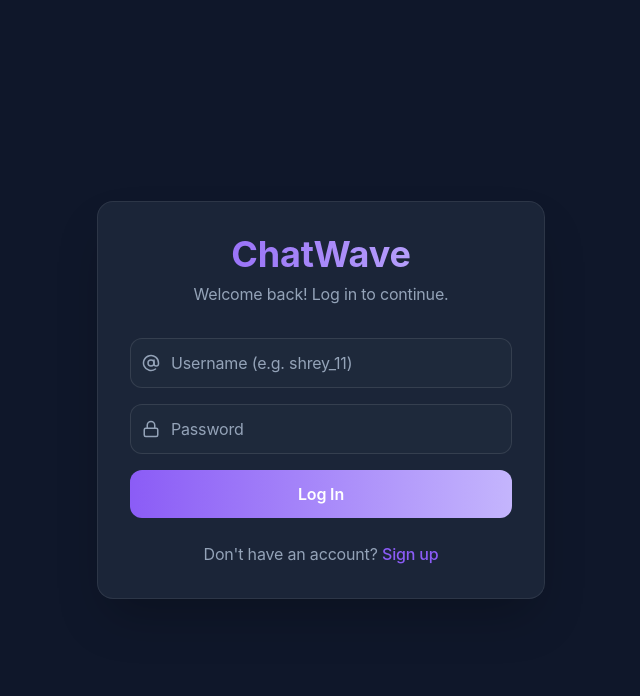
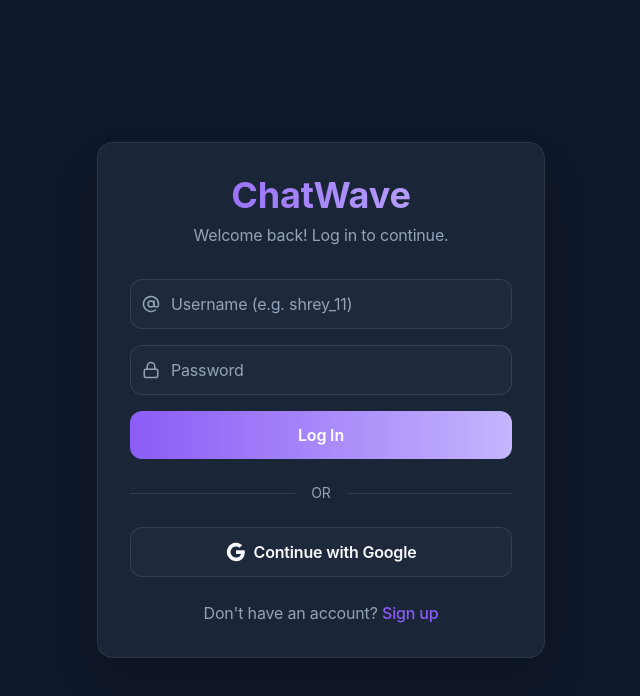
Before and after one commit to shrey123505/ChatWave, a React (Vite) app: page /login in a window 1280 px wide. Shown: the top 696 px of the page, without its empty margins (319-959 px from the left). Built offline with nearby package versions, Linux system fonts and the light colour scheme; no server answers.

Commit message:
feat: Add Google Sign-in for PWA

```diff
--- a/src/App.tsx
+++ b/src/App.tsx
@@ -1,7 +1,9 @@
 import { useEffect } from 'react';
 import { BrowserRouter, Routes, Route, Navigate } from 'react-router-dom';
-import { onAuthStateChanged } from 'firebase/auth';
-import { auth } from './lib/firebase';
+import { onAuthStateChanged, getRedirectResult } from 'firebase/auth';
+import type { User as FirebaseAuthUser } from 'firebase/auth';
+import { doc, getDoc, setDoc, collection, query, where, getDocs } from 'firebase/firestore';
+import { auth, db } from './lib/firebase';
 import { useAuthStore } from './store/useAuthStore';
 import AuthScreen from './components/auth/AuthScreen';
 import ChatLayout from './components/chat/ChatLayout';
@@ -10,7 +12,69 @@ function App() {
   const { user, loading, setUser } = useAuthStore();
 
   useEffect(() => {
-    const unsubscribe = onAuthStateChanged(auth, (u) => {
+    const ensureUserProfile = async (firebaseUser: FirebaseAuthUser) => {
+      const userRef = doc(db, 'users', firebaseUser.uid);
+      const userDoc = await getDoc(userRef);
+
+      if (!userDoc.exists()) {
+        let baseUsername = (firebaseUser.email || firebaseUser.displayName || 'user')
+          .split('@')[0]
+          .replace(/[^a-zA-Z0-9]/g, '')
+          .toLowerCase();
+
+        let candidate = baseUsername;
+        let isUnique = false;
+
+        for (let i = 0; i < 10; i++) {
+          const q = query(collection(db, 'users'), where('username', '==', candidate));
+          const snapshot = await getDocs(q);
+          if (snapshot.empty) {
+            isUnique = true;
+            break;
+          }
+          candidate = `${baseUsername}_${Math.floor(Math.random() * 1000)}`;
+        }
+
+        if (!isUnique) {
+          candidate = `${baseUsername}_${Date.now()}`;
+        }
+
+        await setDoc(userRef, {
+          uid: firebaseUser.uid,
+          name: firebaseUser.displayName || 'Anonymous',
+          username: candidate,
+          photoURL: '',
+          bio: "Hey there! I'm using ChatWave.",
+          isPrivate: false,
+          hideLastSeen: false,
+          isOnline: true,
+          lastSeen: new Date().toISOString(),
+          followersCount: 0,
+          followingCount: 0,
+          createdAt: new Date().toISOString()
+        });
+      }
+    };
+
+    const handleRedirectResult = async () => {
+      try {
+        const result = await getRedirectResult(auth);
+        if (result?.user) {
+          await ensureUserProfile(result.user);
+        }
+      } catch (error) {
+        console.error("Error from redirect result:", error);
+      }
+    };
+
+    handleRedirectResult();
+
+    const unsubscribe = onAuthStateChanged(auth, async (u) => {
+      if (u) {
+        // Just to be safe, also check/create profile on normal auth state changes
+        // if they somehow bypassed the redirect result hook (e.g. email/password first login)
+        await ensureUserProfile(u);
+      }
       setUser(u);
     });
     return () => unsubscribe();
--- a/src/components/auth/AuthScreen.tsx
+++ b/src/components/auth/AuthScreen.tsx
@@ -1,7 +1,7 @@
 import { useState } from 'react';
-import { signInWithEmailAndPassword, createUserWithEmailAndPassword, updateProfile } from 'firebase/auth';
+import { signInWithEmailAndPassword, createUserWithEmailAndPassword, updateProfile, signInWithRedirect } from 'firebase/auth';
 import { doc, setDoc } from 'firebase/firestore';
-import { auth, db } from '../../lib/firebase';
+import { auth, db, googleProvider } from '../../lib/firebase';
 import { Lock, User, AtSign, Calendar } from 'lucide-react';
 
 export default function AuthScreen() {
@@ -37,6 +37,17 @@ export default function AuthScreen() {
     } catch (err: any) {
       setError(err.message);
     } finally {
+      setLoading(false);
+    }
+  };
+
+  const handleGoogleSignIn = async () => {
+    setError('');
+    setLoading(true);
+    try {
+      await signInWithRedirect(auth, googleProvider);
+    } catch (err: any) {
+      setError(err.message);
       setLoading(false);
     }
   };
@@ -94,6 +105,38 @@ export default function AuthScreen() {
           </button>
         </form>
 
+        <div className="mt-6 flex items-center justify-center space-x-4">
+          <div className="h-px bg-white/10 flex-1"></div>
+          <span className="text-text-secondary text-sm">OR</span>
+          <div className="h-px bg-white/10 flex-1"></div>
+        </div>
+
+        <button
+          onClick={handleGoogleSignIn}
+          disabled={loading}
+          className="w-full py-3 mt-6 bg-surface border border-white/10 text-text font-semibold rounded-xl hover:bg-white/5 transition-colors disabled:opacity-50 flex justify-center items-center space-x-2"
+        >
+          <svg className="w-5 h-5" viewBox="0 0 24 24">
+            <path
+              fill="currentColor"
+              d="M22.56 12.25c0-.78-.07-1.53-.2-2.25H12v4.26h5.92c-.26 1.37-1.04 2.53-2.21 3.31v2.77h3.57c2.08-1.92 3.28-4.74 3.28-8.09z"
+            />
+            <path
+              fill="currentColor"
+              d="M12 23c2.97 0 5.46-.98 7.28-2.66l-3.57-2.77c-.98.66-2.23 1.06-3.71 1.06-2.86 0-5.29-1.93-6.16-4.53H2.18v2.84C3.99 20.53 7.7 23 12 23z"
+            />
+            <path
+              fill="currentColor"
+              d="M5.84 14.09c-.22-.66-.35-1.36-.35-2.09s.13-1.43.35-2.09V7.07H2.18C1.43 8.55 1 10.22 1 12s.43 3.45 1.18 4.93l2.85-2.22.81-.62z"
+            />
+            <path
+              fill="currentColor"
+              d="M12 5.38c1.62 0 3.06.56 4.21 1.64l3.15-3.15C17.45 2.09 14.97 1 12 1 7.7 1 3.99 3.47 2.18 7.07l3.66 2.84c.87-2.6 3.3-4.53 6.16-4.53z"
+            />
+          </svg>
+          <span>Continue with Google</span>
+        </button>
+
         <div className="mt-6 text-center text-text-secondary">
           {isLogin ? "Don't have an account? " : "Already have an account? "}
           <button onClick={() => setIsLogin(!isLogin)} className="text-primary hover:underline focus:outline-none font-medium">
--- a/src/lib/firebase.ts
+++ b/src/lib/firebase.ts
@@ -1,5 +1,5 @@
 import { initializeApp } from 'firebase/app';
-import { getAuth } from 'firebase/auth';
+import { getAuth, GoogleAuthProvider } from 'firebase/auth';
 import { getFirestore } from 'firebase/firestore';
 import { getStorage } from 'firebase/storage';
 
@@ -17,3 +17,4 @@ const app = initializeApp(firebaseConfig);
 export const auth = getAuth(app);
 export const db = getFirestore(app);
 export const storage = getStorage(app);
+export const googleProvider = new GoogleAuthProvider();
```
